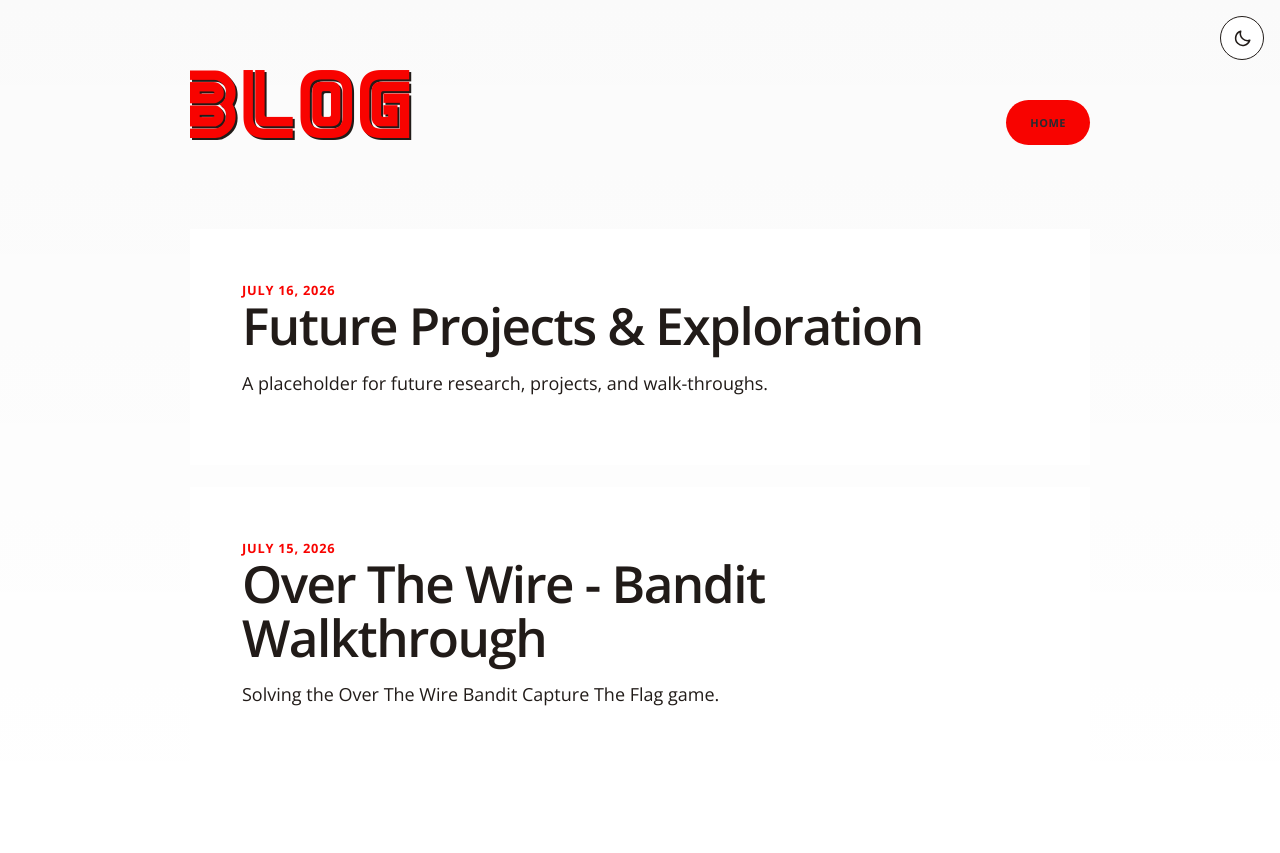
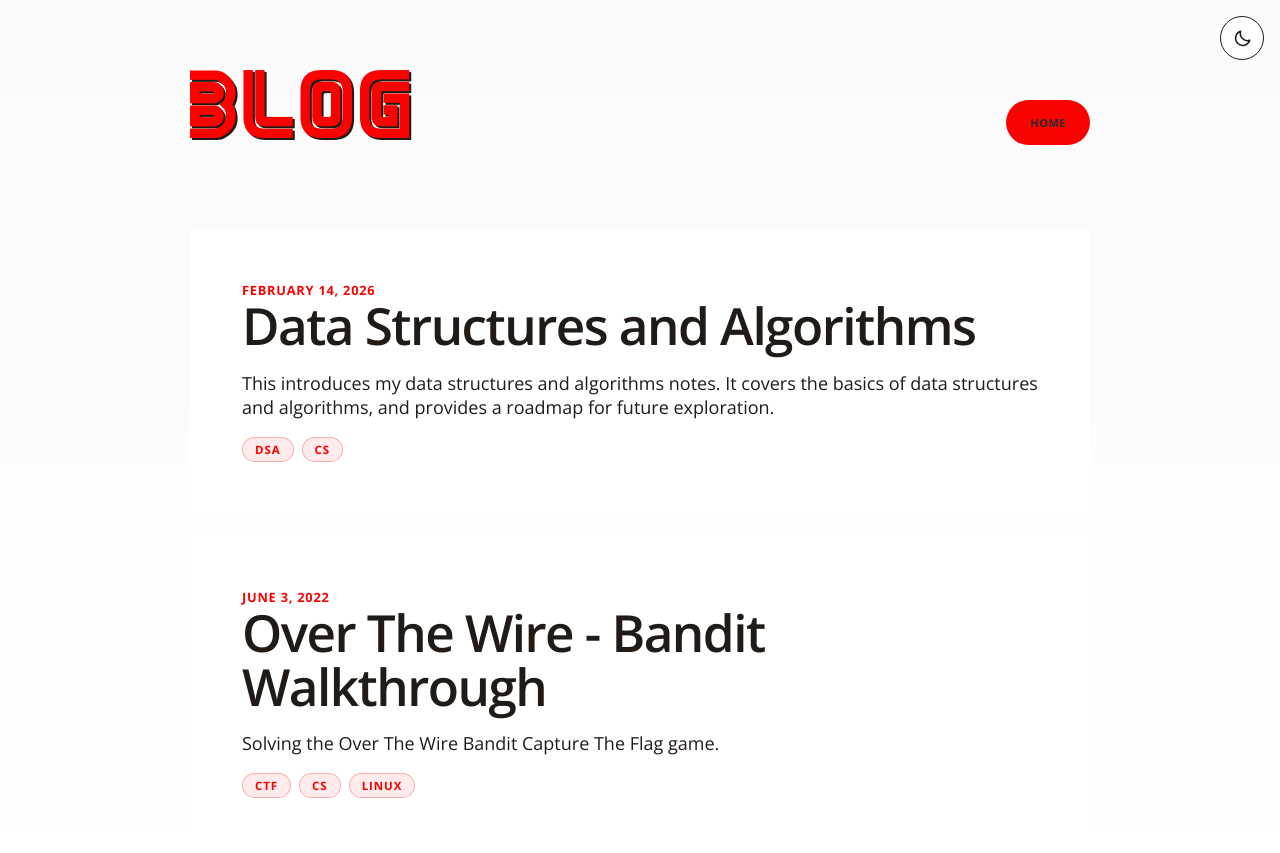
Before and after one commit to brtkrclr/brtkrclr.github.io, an Astro site: page /blog in a window 1280 px wide. Built offline with nearby package versions, Linux system fonts and the light colour scheme; Astro itself is replaced by a stand-in of ours.

Commit message:
feat: implement blog post tagging, filtering, and draft support with two new entries

```diff
--- a/src/content.config.ts
+++ b/src/content.config.ts
@@ -7,6 +7,8 @@ const blog = defineCollection({
     title: z.string(),
     description: z.string(),
     date: z.coerce.date(),
+    tags: z.array(z.string()).optional(),
+    draft: z.boolean().optional(),
   }),
 });
 
--- /dev/null
+++ b/src/content/blog/datastructuresandalgorithms.md
@@ -0,0 +1,10 @@
+---
+title: "Data Structures and Algorithms"
+description: "This introduces my data structures and algorithms notes. It covers the basics of data structures and algorithms, and provides a roadmap for future exploration."
+date: 2026-02-14
+tags: ["DSA","CS"]
+gitlabURL: 'https://github.com/brtkrclr/data_structures_and_algorithms/blob/master/README.md'
+
+---
+
+### > For the [full content with examples check it out on Github](https://github.com/brtkrclr/data_structures_and_algorithms/blob/master/README.md).
--- a/src/content/blog/future-plans.md
+++ b/src/content/blog/future-plans.md
@@ -1,7 +1,8 @@
 ---
 title: "Future Projects & Exploration"
 description: "A placeholder for future research, projects, and walk-throughs."
-date: 2026-07-16
+date: 2020-12-24
+draft: true
 ---
 
 This is a placeholder for my next post. You can edit this file to add content or specify a `gitlabURL` (or `remoteURL`) to fetch content directly from GitHub or GitLab.
--- a/src/content/blog/welcome.md
+++ b/src/content/blog/overthewire.md
@@ -1,6 +1,10 @@
 ---
 title: Over The Wire - Bandit Walkthrough
 description: Solving the Over The Wire Bandit Capture The Flag game.
-date: 2026-07-15
+date: 2022-06-03
 gitlabURL: "https://github.com/brtkrclr/OverTheWire-Bandit/blob/master/README.md"
+tags: ["CTF","CS","Linux"]
 ---
+
+
+***If you like this post, you can play it over here [Over The Wire - Bandit](https://overthewire.org/wargames/bandit/).***
--- a/src/pages/blog/index.astro
+++ b/src/pages/blog/index.astro
@@ -18,11 +18,14 @@ const posts = Object.entries(modules)
       slug: path.split('/').pop().replace(/\.md$/, ''),
       title: mod.frontmatter?.title ?? 'Untitled post',
       description: mod.frontmatter?.description ?? '',
+      tags: mod.frontmatter?.tags ?? [],
+      draft: mod.frontmatter?.draft ?? false,
       date: formattedDate,
       rawDate
     };
   })
-  .sort((a, b) => new Date(b.rawDate) - new Date(a.rawDate));
+  .sort((a, b) => new Date(b.rawDate) - new Date(a.rawDate))
+  .filter((post) => !post.draft);
 ---
 
 <BaseLayout title="Blog | bræfn">
@@ -31,14 +34,54 @@ const posts = Object.entries(modules)
       <h1 class="hero-wordmark">Blog</h1>
       <a class="button" href="/">Home</a>
     </header>
-    <section class="post-list" aria-label="Blog posts">
+    <div id="tag-filter-bar" style="display:none; margin-bottom: 24px; align-items: center; gap: 10px;">
+      <span style="font-size:.8rem; opacity:.6; text-transform:uppercase; letter-spacing:.08em;">Filtered by:</span>
+      <span id="active-tag-pill" class="tag"></span>
+      <a href="/blog" class="button" style="font-size:10px; padding: 8px 16px;">Clear</a>
+    </div>
+    <section class="post-list" aria-label="Blog posts" id="post-list">
       {posts.map((post) => (
-        <article class="post-card">
+        <article class="post-card" data-tags={JSON.stringify(post.tags)}>
           <div class="post-date">{post.date}</div>
           <h2><a href={`/blog/${post.slug}`}>{post.title}</a></h2>
-          <p>{post.description}</p>
+          {post.description && <p>{post.description}</p>}
+          {post.tags.length > 0 && (
+            <div class="post-tags">
+              {post.tags.map((tag) => (
+                <a class="tag" href={`/blog?tag=${encodeURIComponent(tag)}`}>{tag}</a>
+              ))}
+            </div>
+          )}
         </article>
       ))}
     </section>
+    <p id="no-results" style="display:none; opacity:.6;">No posts found for this tag.</p>
   </main>
 </BaseLayout>
+
+<script>
+  const params = new URLSearchParams(window.location.search);
+  const activeTag = params.get('tag');
+
+  if (activeTag) {
+    const bar = document.getElementById('tag-filter-bar');
+    const pill = document.getElementById('active-tag-pill');
+    bar.style.display = 'flex';
+    pill.textContent = activeTag;
+
+    const cards = document.querySelectorAll('#post-list .post-card');
+    let visible = 0;
+    cards.forEach((card) => {
+      const tags = JSON.parse(card.dataset.tags || '[]');
+      if (tags.includes(activeTag)) {
+        visible++;
+      } else {
+        card.style.display = 'none';
+      }
+    });
+
+    if (visible === 0) {
+      document.getElementById('no-results').style.display = 'block';
+    }
+  }
+</script>
--- a/src/styles/site.css
+++ b/src/styles/site.css
@@ -222,6 +222,11 @@ h2 {
 .post pre code { background: none; padding: 0; border-radius: 0; overflow-wrap: normal; word-break: normal; }
 :root[data-theme='light'] .post pre { background: rgba(0, 0, 0, 0.03); border-color: rgba(0, 0, 0, 0.08); }
 :root[data-theme='light'] .post code { background: rgba(0, 0, 0, 0.05); }
+.post-description { color: var(--text); font-size: 1.05rem; line-height: 1.65; margin: 10px 0 0; opacity: .72; }
+.post-tags { display: flex; flex-wrap: wrap; gap: 8px; margin: 14px 0 0; }
+.tag { background: rgba(248, 3, 0, .12); border: 1px solid rgba(248, 3, 0, .35); border-radius: 90px; color: var(--accent); cursor: pointer; font-size: .72rem; font-weight: 700; letter-spacing: .08em; padding: 4px 12px; text-decoration: none; text-transform: uppercase; transition: background .18s ease, color .18s ease; }
+.tag:hover { background: var(--accent); color: #fff; }
+:root[data-theme='light'] .tag { background: rgba(248, 3, 0, .08); border-color: rgba(248, 3, 0, .28); }
 
 .theme-toggle { align-items: center; background: var(--surface); border: 1px solid currentColor; border-radius: 50%; color: var(--text); cursor: pointer; display: flex; height: 44px; justify-content: center; padding: 0; position: fixed; right: max(16px, env(safe-area-inset-right)); top: max(16px, env(safe-area-inset-top)); touch-action: manipulation; width: 44px; z-index: 10; }
 .theme-toggle:hover { background: var(--accent); color: #fff; }
```
Also changed, not shown: src/pages/blog/[slug].astro (+18 -7 lines).
